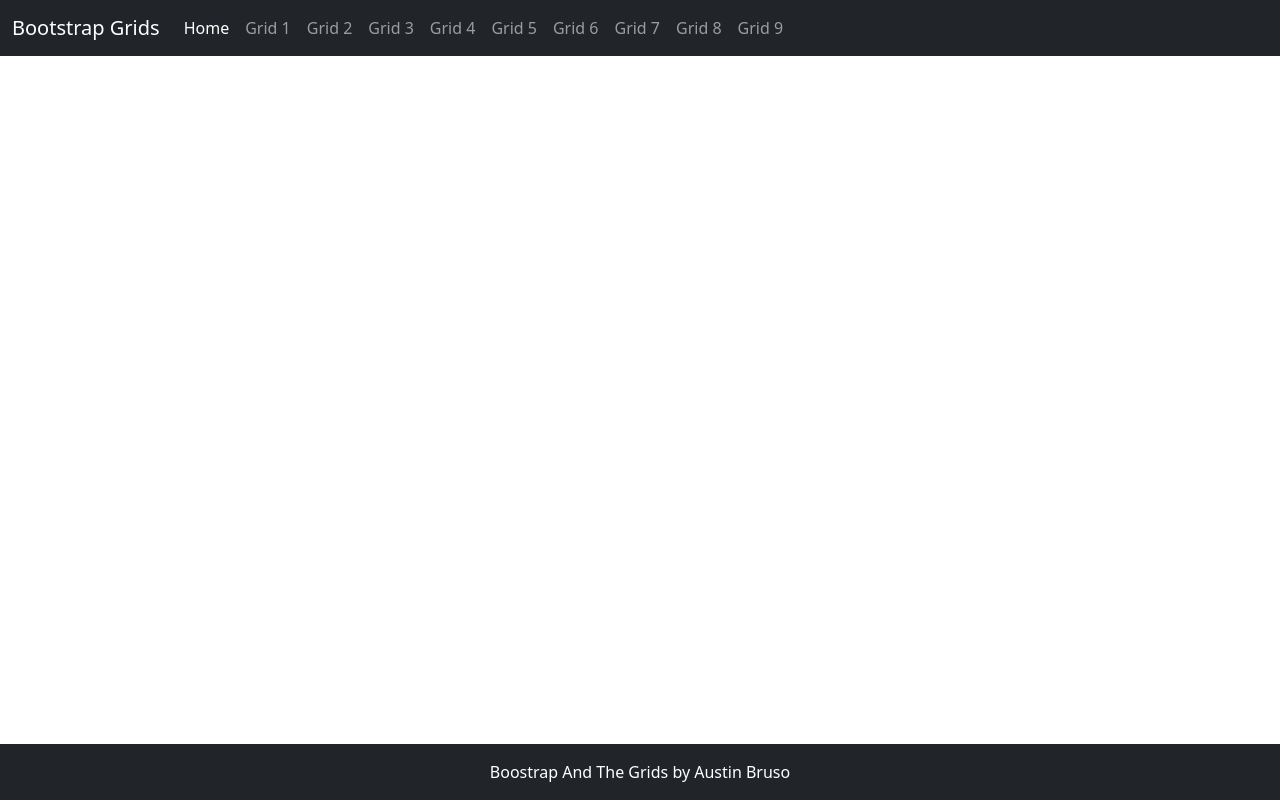
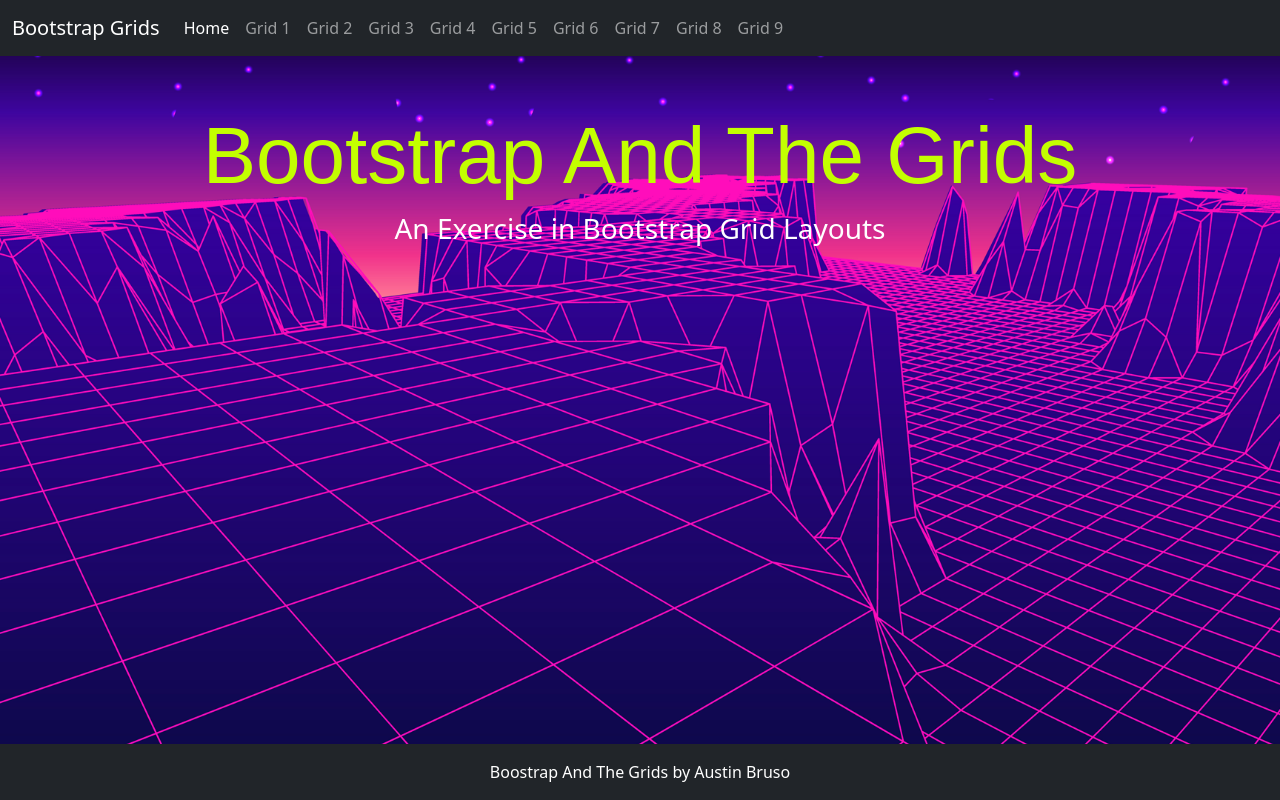
Before and after one commit to austinbruso/BootstrapAndTheGrids, a plain HTML site: page index.html in a window 1280 px wide. Drawn offline with nearby package versions, Linux system fonts and the light colour scheme; a web font is replaced by a local one.

Commit message:
Add Home Text and Style
Added Home Text and Styled it

```diff
--- a/css/site.css
+++ b/css/site.css
@@ -15,3 +15,12 @@ main>.container {
     font-style: normal;
     color: rgb(195, 255, 0);
 }
+
+.homeBG{
+    width: 100%;
+    background: url("/img/GridBG.png");
+    background-repeat: no-repeat;
+    position: center;
+    background-size: cover;
+    background-attachment: fixed;
+}
--- a/index.html
+++ b/index.html
@@ -13,10 +13,12 @@
 
    <!-- Convert this to an external style sheet -->
     <link rel="stylesheet" href="css/site.css">
+    <link rel="stylesheet" href="https://use.typekit.net/mhj5wdi.css">
+
 
 </head>
 
-<body class="d-flex flex-column h-100">
+<body class="d-flex flex-column h-100 homeBG">
 
 <nav class="navbar navbar-expand-md navbar-dark fixed-top bg-dark">
     <div class="container-fluid">
@@ -63,9 +65,12 @@
 </nav>
 
     <main class="flex-shrink-0">
-       <div class="container">
+       <div class="container text-center mt-5">
+           <h1 class="text-center display-1 homeText">Bootstrap And The Grids</h1>
+           <h3 class="text-white">An Exercise in Bootstrap Grid Layouts</h3>
        </div>
     </main>
+
     <footer class="footer mt-auto py-3 bg-dark sticky-footer">
         <div class="container-fluid text-center">
             <span class="text-white">Boostrap And The Grids by Austin Bruso</span>
```
